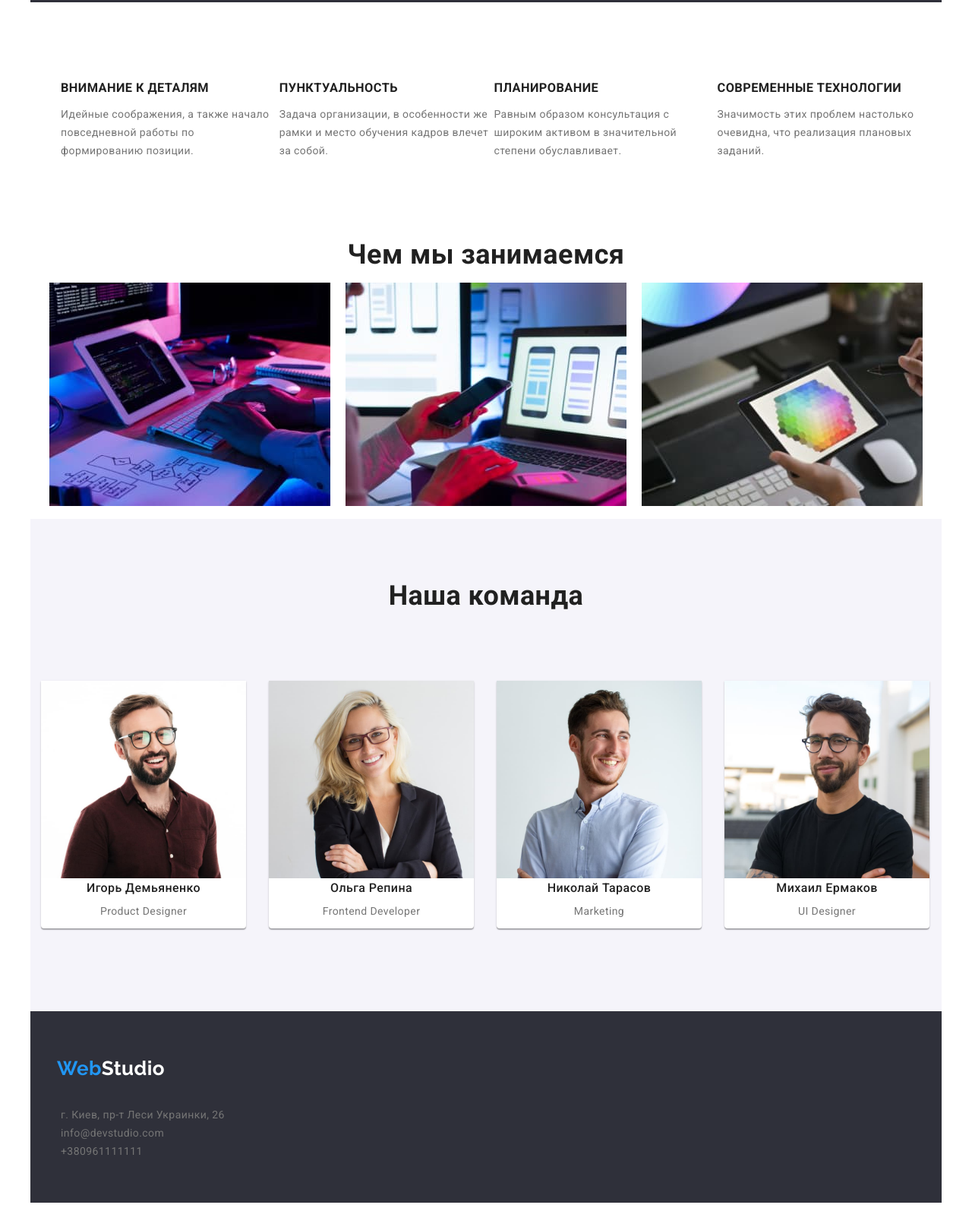
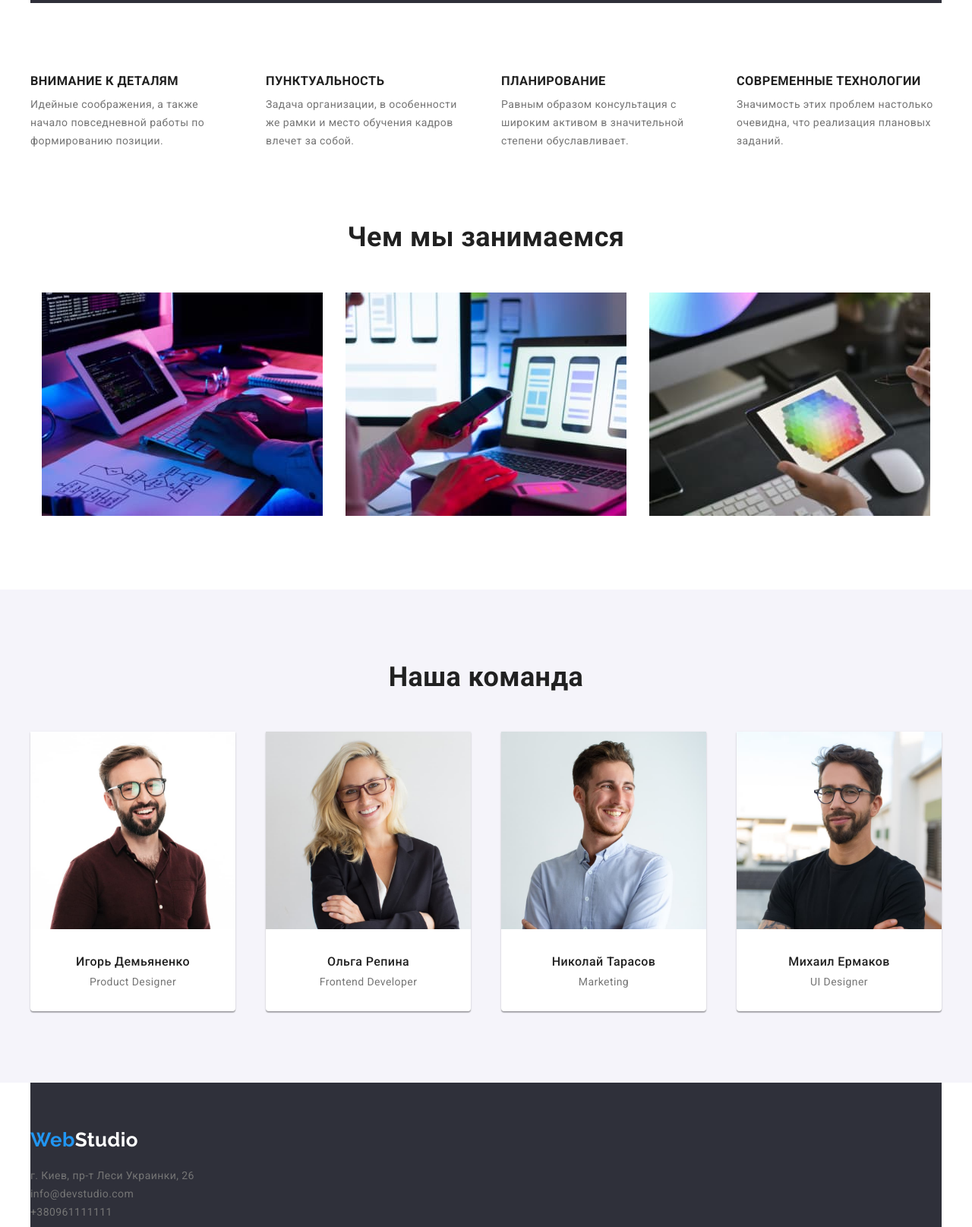
Before and after one commit to Max-TrackerOFF-Che/goit-markup-hw-03, a plain HTML site: page index.html in a window 1280 px wide. Shown: the part 677-2292 px from the top of the page at 76% size. Before the commit the page ends 2260 px from the top, so only its background shows below. Drawn offline with nearby package versions, Linux system fonts and the light colour scheme.

Commit message:
updated after meeting

```diff
--- a/css/styles.css
+++ b/css/styles.css
@@ -5,6 +5,7 @@
   --button-background: #f5f4fa;
   --background-color: #fff;
   --footer-bg-color: #2f303a;
+  --border-color: #eeeeee;
 }
 * {
   box-sizing: border-box;
@@ -19,11 +20,14 @@ body {
 }
 ul {
   list-style: none;
+  padding-left: 0;
+  margin: 0;
 }
 h1,
 h2,
 h3,
-h4 {
+h4,
+p {
   margin: 0;
   padding: 0;
 }
@@ -74,12 +78,14 @@ h4 {
   color: var(--hover-effect);
 }
 /*-------------- Хэдер------------------- */
+.header {
+  border-bottom: 1px solid #ececec;
+}
 .nav-main {
   margin: auto;
   padding: auto;
   display: flex;
   height: 80px;
-  border: 1px solid #ececec;
   align-items: center;
   justify-content: space-between;
 }
@@ -112,6 +118,16 @@ h4 {
 /* Вспомогательный контейнер */
 .container {
   width: 1200px;
+  margin-left: auto;
+  margin-right: auto;
+  align-content: center;
+}
+.section {
+  padding-bottom: 94px;
+  padding-top: 94px;
+}
+.section:nth-child(4n) {
+  background-color: var(--button-background);
 }
 /* -----------------------Студия------------------------------- */
 /* Большой блок под рекламу  */
@@ -135,6 +151,7 @@ h4 {
   margin: auto;
   padding: auto;
   text-align: center;
+  width: 1200px;
 }
 /* Кнопка на странице Cтудия */
 .btn {
@@ -158,43 +175,25 @@ h4 {
 
 /* Стили заголовка и текста на странице Cтудия */
 
-.section-features {
-  margin: auto;
-  margin-top: 90px;
-}
 .features-list {
   display: flex;
-  width: 1170px;
-  flex-basis: calc(100% / 4);
+  justify-content: space-between;
+  padding-top: 94px;
+}
+.features-item {
+  width: 270px;
 }
 
-.section-img {
-  padding: auto;
-  margin: auto;
-  width: 1170px;
-  text-align: center;
-  margin-top: 90px;
-}
 .img-list {
   padding-left: 0;
   display: flex;
-  flex-direction: row;
   justify-content: space-around;
 }
-.section-team {
-  height: 648px;
-  margin: auto;
-  padding: auto;
-  text-align: center;
-  background-color: var(--button-background);
-}
-.section-team > h2 {
-  padding-top: 80px;
-}
+
 .team-list {
   display: flex;
-  margin-top: 90px;
-  padding-left: 14px;
+  background-color: var(--button-background);
+  justify-content: space-between;
 }
 .teammember:not(:last-child) {
   margin-right: 30px;
@@ -211,7 +210,10 @@ h4 {
   font-size: 36px;
   line-height: 1.2;
   padding-top: 0;
+  text-align: center;
+  margin-bottom: 50px;
 }
+
 .header-three,
 .name {
   color: var(--primary-text-color);
@@ -220,8 +222,21 @@ h4 {
   text-transform: capitalize;
   line-height: 1.1;
 }
+.name,
+.job-title {
+  text-align: center;
+}
+.name {
+  padding-top: 30px;
+  padding-bottom: 10px;
+}
+.job-title {
+  padding-bottom: 30px;
+}
+
 .header-three {
   text-transform: uppercase;
+  margin-bottom: 10px;
 }
 .features-text,
 .job-title {
@@ -240,8 +255,6 @@ h4 {
 }
 
 /* ---------------Страница Портфолио----------------------- */
-
-/* Header портфолио */
 
 /* Кнопки перехода между проектами */
 .button {
@@ -312,7 +325,7 @@ h4 {
 .project-item {
   width: 370px;
   height: 404px;
-  border: 1px solid #eeeeee;
+  border: 1px solid var(--border-color);
   box-sizing: border-box;
   margin-bottom: 30px;
 }
@@ -326,6 +339,7 @@ h4 {
   font-style: normal; /* здесь пришлось перебить тег адрес */
   font-weight: 400;
   line-height: 1.71;
+  padding-bottom: 9px;
 }
 
 .footer-link:hover,
@@ -345,10 +359,8 @@ footer {
 footer > .logo {
   color: var(--background-color);
   padding-top: 60px;
-  padding-left: 35px;
   padding-bottom: 20px;
 }
 .footer-list {
-  height: 81px;
   align-content: space-between;
 }
--- a/index.html
+++ b/index.html
@@ -14,7 +14,7 @@
 </head>
 <body>
     <!-- Шапка страницы -->
-<header>
+<header class="header">
     <div class="nav-main container">
         <nav class="nav-logo">
             <a class="logo" href="./index.html"><span class="web-title">Web</span>Studio</a>
@@ -35,12 +35,12 @@
 </header>
     <main>
         <!-- Блок под рекламу/видео -->
-        <section class="hero container">
+        <div class="hero container">
             <h1 class="hero-title">Эффективные решения для вашего бизнеса</h1>
             <button type="button" class="btn">Заказать услугу</button>
-        </section>
+        </div>
         <!-- Перечисление четырёх особенностей -->
-        <section class="section-features container">
+            <div class="container">
             <h2 class="hidden"> Чем мы занимаемся </h2>
             <ul class="features-list">
                 <li class="features-item">
@@ -60,18 +60,21 @@
                     <p class="features-text">Значимость этих проблем настолько очевидна, что реализация плановых заданий.</p>
                 </li>
             </ul>
-        </section>
+            </div>
         <!-- Чем мы занимаемся -->
-        <section class="section-img">
+        <section class="section">
+            <div class="container">
             <h2 class="section-header">Чем мы занимаемся</h2>
             <ul class="img-list">
                 <li><img class="img" src="./images/box-one.jpg" alt="Изображение 1" width="370" height="294"></li>
                 <li><img class="img" src="./images/box-two.jpg" alt="Изображение 2" width="370" height="294"></li>
                 <li><img class="img" src="./images/box-three.jpg" alt="Изображение 3" width="370" height="294"></li>
             </ul>
+            </div>
         </section>
         <!-- Наша команда -->
-        <section class="section-team container">
+        <section class="section">
+            <div class="container">
             <h2 class="section-header">Наша команда</h2>
             <ul class="team-list">
                 <li class="teammember">
@@ -95,6 +98,7 @@
                     <p class="job-title">UI Designer</p>
                 </li>
             </ul>
+            </div>
         </section>
     </main>
     <!-- нижняя панель контаков -->
```
Also changed, not shown: portfolio.html (+1 -1 lines).
